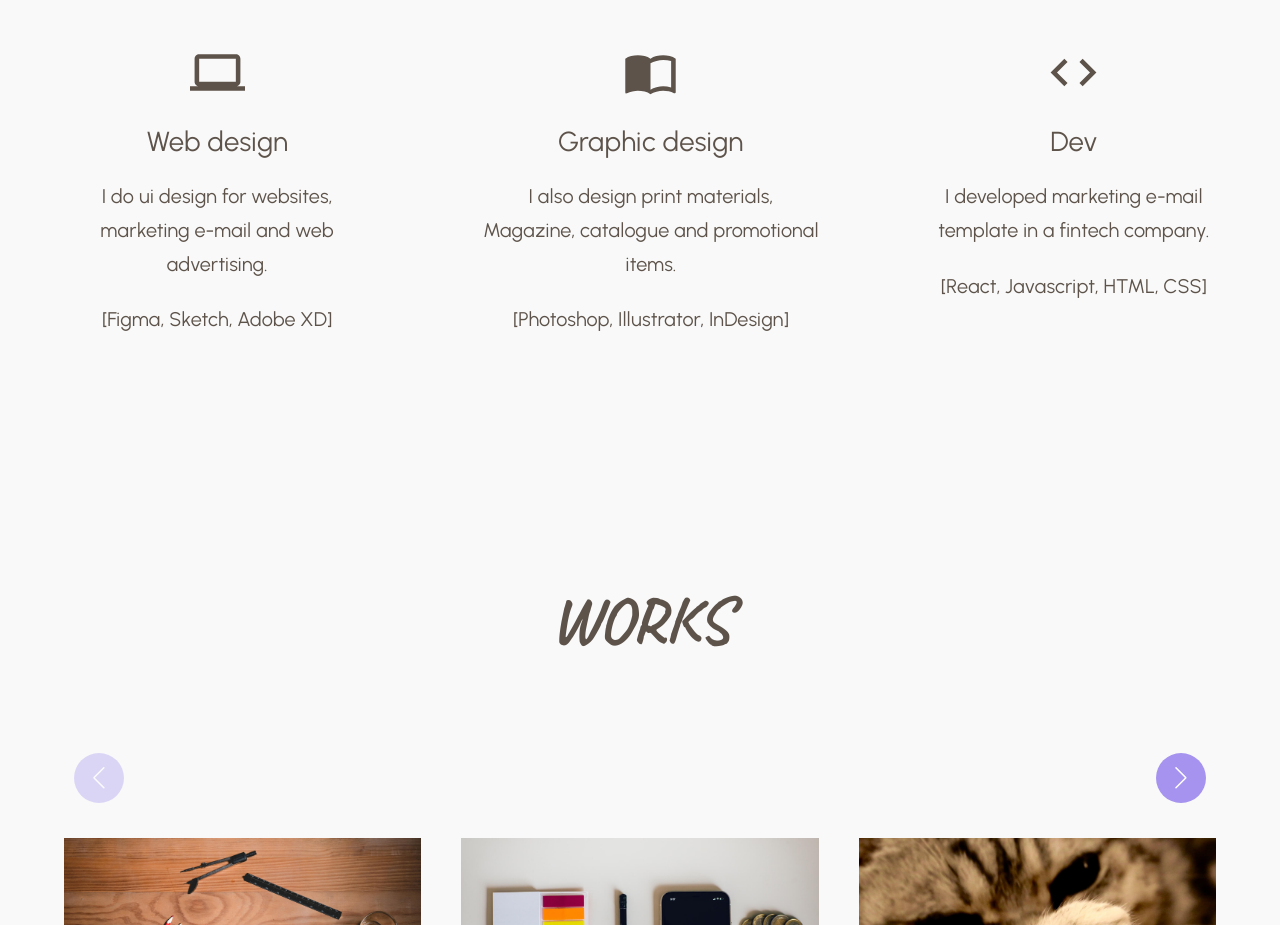
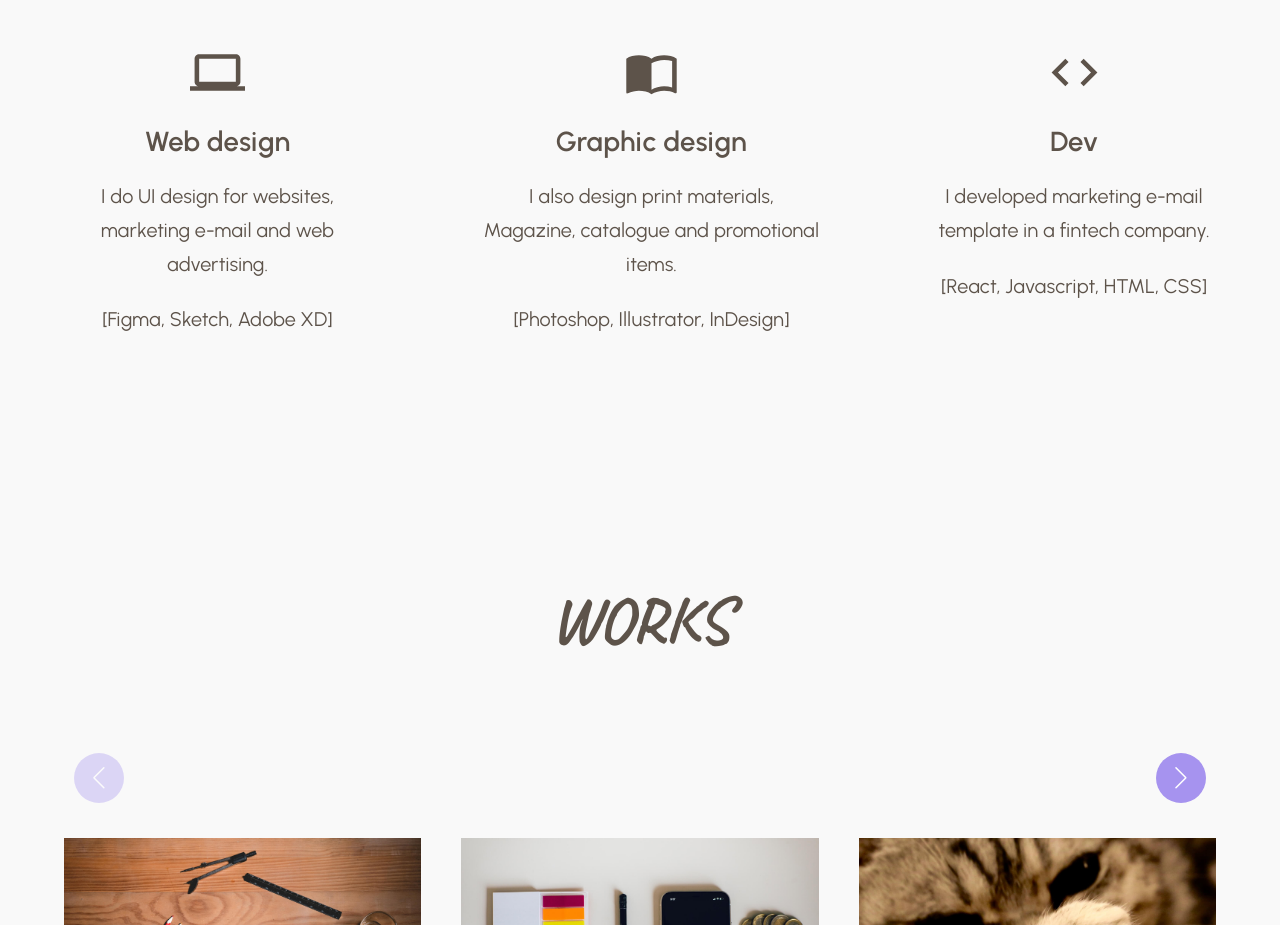
Before and after one commit to Marina294/Portfolio-React, a React (Create React App) app: page / in a window 1280 px wide. Shown: the part 1700-2625 px from the top of the page. Built offline with nearby package versions, Linux system fonts and the light colour scheme.

Commit message:
font size

```diff
--- a/src/components/Button.js
+++ b/src/components/Button.js
@@ -16,7 +16,7 @@ const ButtonStyle = styled.div`
   }
   @media only screen and (max-width: 768px) {
     .button {
-      font-size: 1.4rem;
+      font-size: 1.6rem;
     }
   }
 `;
--- a/src/components/PText.js
+++ b/src/components/PText.js
@@ -8,7 +8,7 @@ const PStyle = styled.div`
   font-size: 1.8rem;
   line-height: 1.7em;
   @media only screen and (max-width: 768px) {
-    font-size: 1.55rem;
+    font-size: 1.6rem;
   }
 `;
 
--- a/src/components/SkillsSection.js
+++ b/src/components/SkillsSection.js
@@ -32,7 +32,7 @@ export default function SkillsSection() {
           <SkillsSectionItem
             icon={<MdComputer />}
             title="Web design"
-            desc="I do ui design for websites, marketing e-mail and web advertising."
+            desc="I do UI design for websites, marketing e-mail and web advertising."
             tools="[Figma, Sketch, Adobe XD]"
           />
           <SkillsSectionItem
--- a/src/components/SkillsSectionItem.js
+++ b/src/components/SkillsSectionItem.js
@@ -14,6 +14,7 @@ const ItemStyles = styled.div`
     margin-top: 2rem;
     font-size: 2.5rem;
     font-family: 'Urbanist';
+    font-weight: 600;
   }
 
   .para {
```
